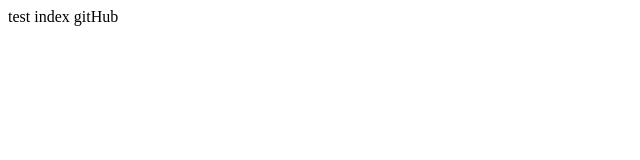
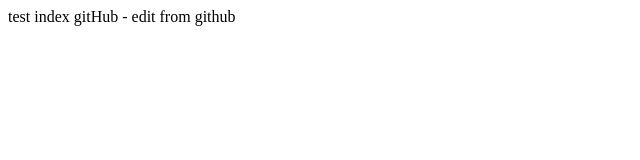
Before and after one commit to Amirrezaam/mySample, a plain HTML site: page index.html in a window 1280 px wide. Shown: the whole page, without its empty margins (0-640 px from the left). Drawn offline with Linux system fonts and the light colour scheme.

Commit message:
Update index.html

```diff
--- a/index.html
+++ b/index.html
@@ -7,6 +7,6 @@
     <title>Document</title>
 </head>
 <body>
-    test index gitHub
+    test index gitHub - edit from github
 </body>
 </html>
```
